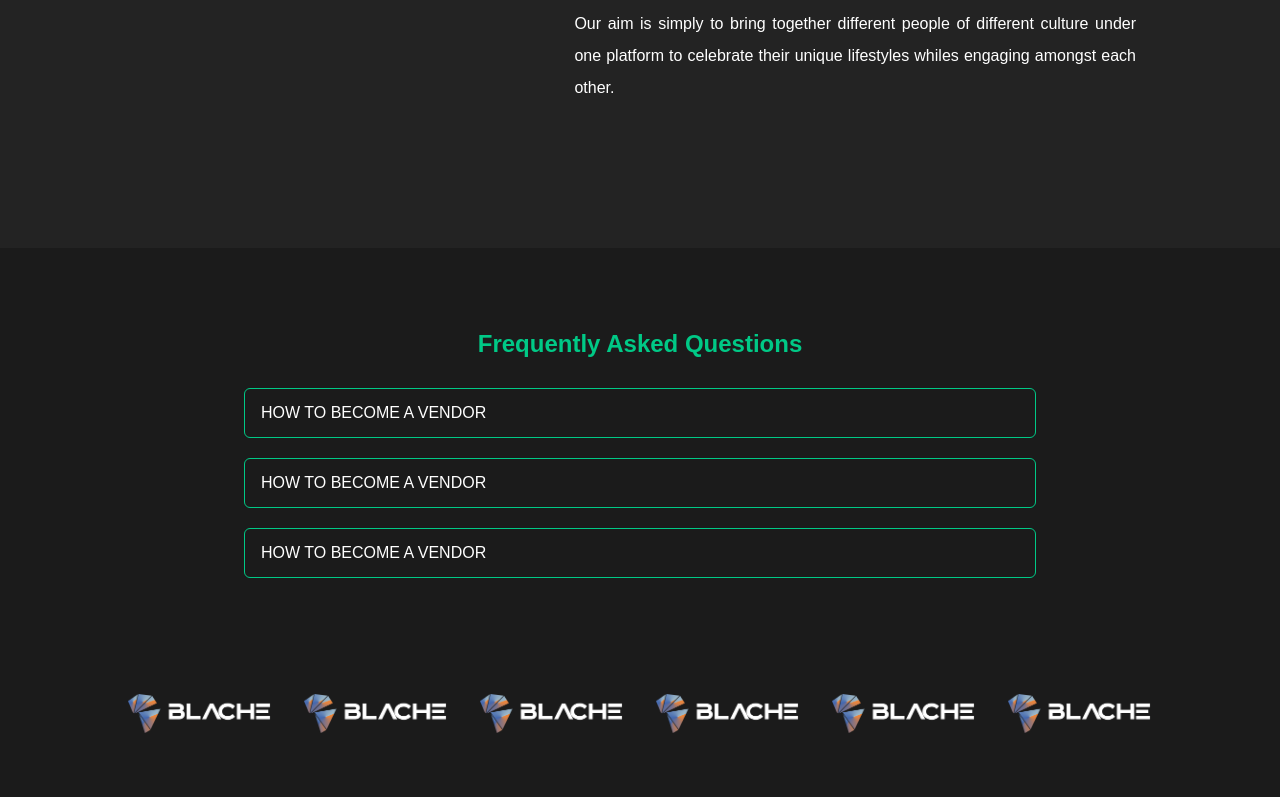
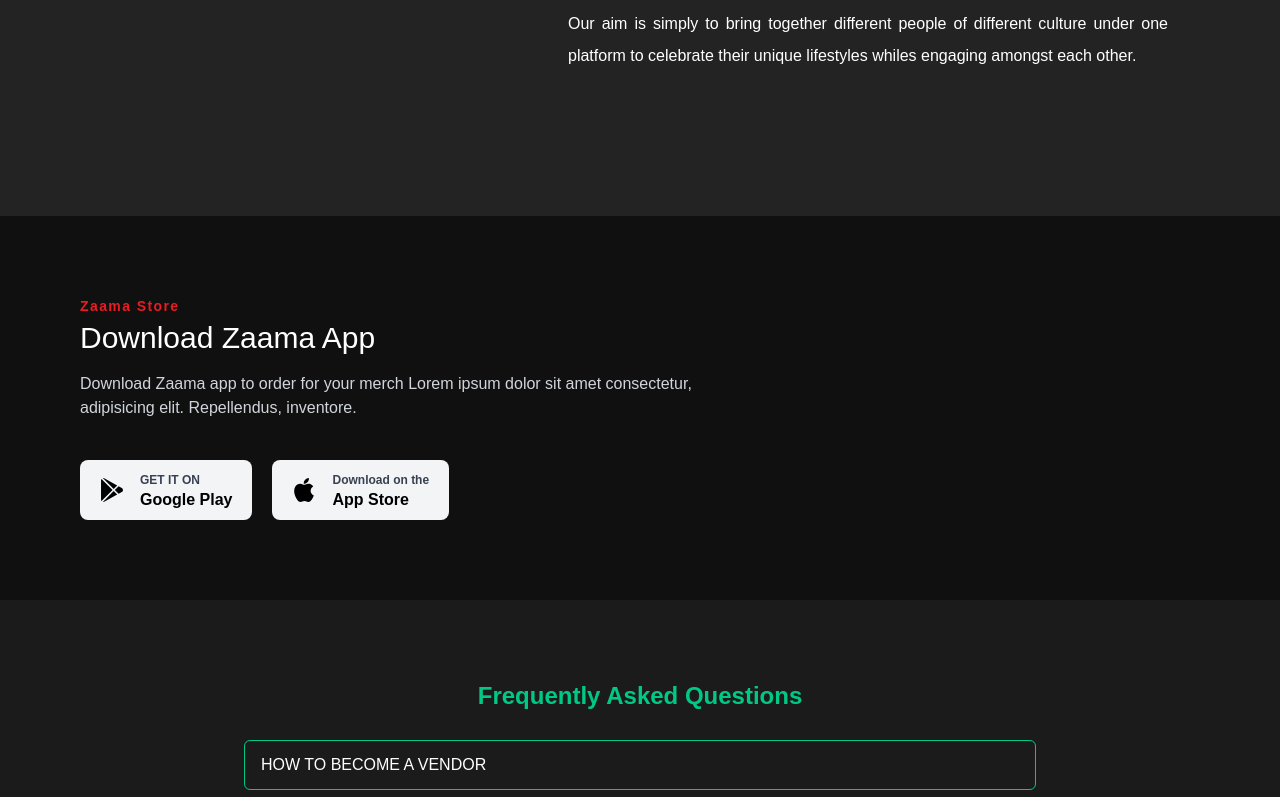
Before and after one commit to abbott-m/zaama-web, a Next.js app: page / in a window 1280 px wide. Shown: the part 1070-1867 px from the top of the page. Built offline with nearby package versions, Linux system fonts and the light colour scheme; a web font is replaced by a local one.

Commit message:
feat: added store section

```diff
--- a/src/app/components/About.tsx
+++ b/src/app/components/About.tsx
@@ -5,7 +5,7 @@
   return (
     <section
       id="about"
-      className="bg-[#232323] flex flex-col items-center gap-14 px-5 py-14 sm:px-10  sm:py-20 lg:flex-row md:py-36 md:px-20 lg:px-36 selection:bg-zaama_red/50"
+      className="bg-[#232323] flex flex-col items-center gap-14 px-5 py-14 sm:px-10  sm:py-20 lg:flex-row md:py-36 md:px-20 lg:px-28 selection:bg-zaama_red/50"
     >
       <div className="  relative w-full h-80  lg:w-1/2">
         <Image
--- a/src/app/components/Store.tsx
+++ b/src/app/components/Store.tsx
@@ -2,18 +2,21 @@
 
 const Store = () => {
   return (
-    <section className="text-gray-600 body-font">
-      <div className="container px-5 py-24 mx-auto flex items-center md:flex-row flex-col">
-        <div className="flex flex-col md:pr-10 md:mb-0 mb-6 pr-0 w-full md:w-auto md:text-left text-center">
-          <h2 className="text-xs text-indigo-500 tracking-widest font-medium title-font mb-1">
-            ROOF PARTY POLAROID
-          </h2>
-          <h1 className="md:text-3xl text-2xl font-medium title-font text-gray-900">
-            Master Cleanse Reliac Heirloom
-          </h1>
+    <section className="bg-[#101010] px-5 py-20 sm:px-10 md:px-20">
+      <div className="mb-10   md:text-left ">
+        <p className="text-sm text-zaama_red tracking-widest font-semibold title-font mb-1">
+          Zaama Store
+        </p>
+        <p className=" text-2xl mb-4 font-medium title-font text-white md:text-3xl">
+          Download Zaama App
+        </p>
+        <p className="sm:w-3/5 text-gray-300">
+          Download Zaama app to order for your merch Lorem ipsum dolor sit amet
+          consectetur, adipisicing elit. Repellendus, inventore.
+        </p>
       </div>
-        <div className="flex md:ml-auto md:mr-0 mx-auto items-center flex-shrink-0 space-x-4">
-          <button className="bg-gray-100 inline-flex py-3 px-5 rounded-lg items-center hover:bg-gray-200 focus:outline-none">
+      <div className=" flex gap-5">
+        <button className="bg-gray-100 inline-flex  py-3 px-5 rounded-lg items-center hover:bg-gray-200 focus:outline-none">
           <svg
             xmlns="http://www.w3.org/2000/svg"
             fill="currentColor"
@@ -23,11 +26,13 @@
             <path d="M99.617 8.057a50.191 50.191 0 00-38.815-6.713l230.932 230.933 74.846-74.846L99.617 8.057zM32.139 20.116c-6.441 8.563-10.148 19.077-10.148 30.199v411.358c0 11.123 3.708 21.636 10.148 30.199l235.877-235.877L32.139 20.116zM464.261 212.087l-67.266-37.637-81.544 81.544 81.548 81.548 67.273-37.64c16.117-9.03 25.738-25.442 25.738-43.908s-9.621-34.877-25.749-43.907zM291.733 279.711L60.815 510.629c3.786.891 7.639 1.371 11.492 1.371a50.275 50.275 0 0027.31-8.07l266.965-149.372-74.849-74.847z"></path>
           </svg>
           <span className="ml-4 flex items-start flex-col leading-none">
-              <span className="text-xs text-gray-600 mb-1">GET IT ON</span>
-              <span className="title-font font-medium">Google Play</span>
+            <span className="text-xs text-gray-700 mb-1 font-semibold">
+              GET IT ON
+            </span>
+            <span className="title-font font-semibold">Google Play</span>
           </span>
         </button>
-          <button className="bg-gray-100 inline-flex py-3 px-5 rounded-lg items-center hover:bg-gray-200 focus:outline-none">
+        <button className="bg-gray-100 inline-flex font-semibold py-3 px-5 rounded-lg items-center hover:bg-gray-200 focus:outline-none">
           <svg
             xmlns="http://www.w3.org/2000/svg"
             fill="currentColor"
@@ -38,13 +43,12 @@
             <path d="M212.1 0c-15.76.64-34.67 10.35-45.97 23.58-9.6 11.13-19 29.68-16.52 48.38a2.5 2.5 0 002.29 2.17c1.06.08 2.15.12 3.23.12 15.41 0 32.04-8.52 43.4-22.25 11.94-14.5 17.99-33.1 16.16-49.77A2.52 2.52 0 00212.1 0z"></path>
           </svg>
           <span className="ml-4 flex items-start flex-col leading-none">
-              <span className="text-xs text-gray-600 mb-1">
+            <span className="text-xs text-gray-700 mb-1 font-semibold">
               Download on the
             </span>
-              <span className="title-font font-medium">App Store</span>
+            <span className="title-font font-semibold">App Store</span>
           </span>
         </button>
-        </div>
       </div>
     </section>
   );
--- a/src/app/page.tsx
+++ b/src/app/page.tsx
@@ -13,7 +13,8 @@
       <Navbar />
       <Hero />
       <About />
-      {/* <Store /> */}
+      <Store />
+
       <FAQ />
       <Sponsors />
       <Footer />
```
Lines whose indentation alone changed are shown as unchanged.
